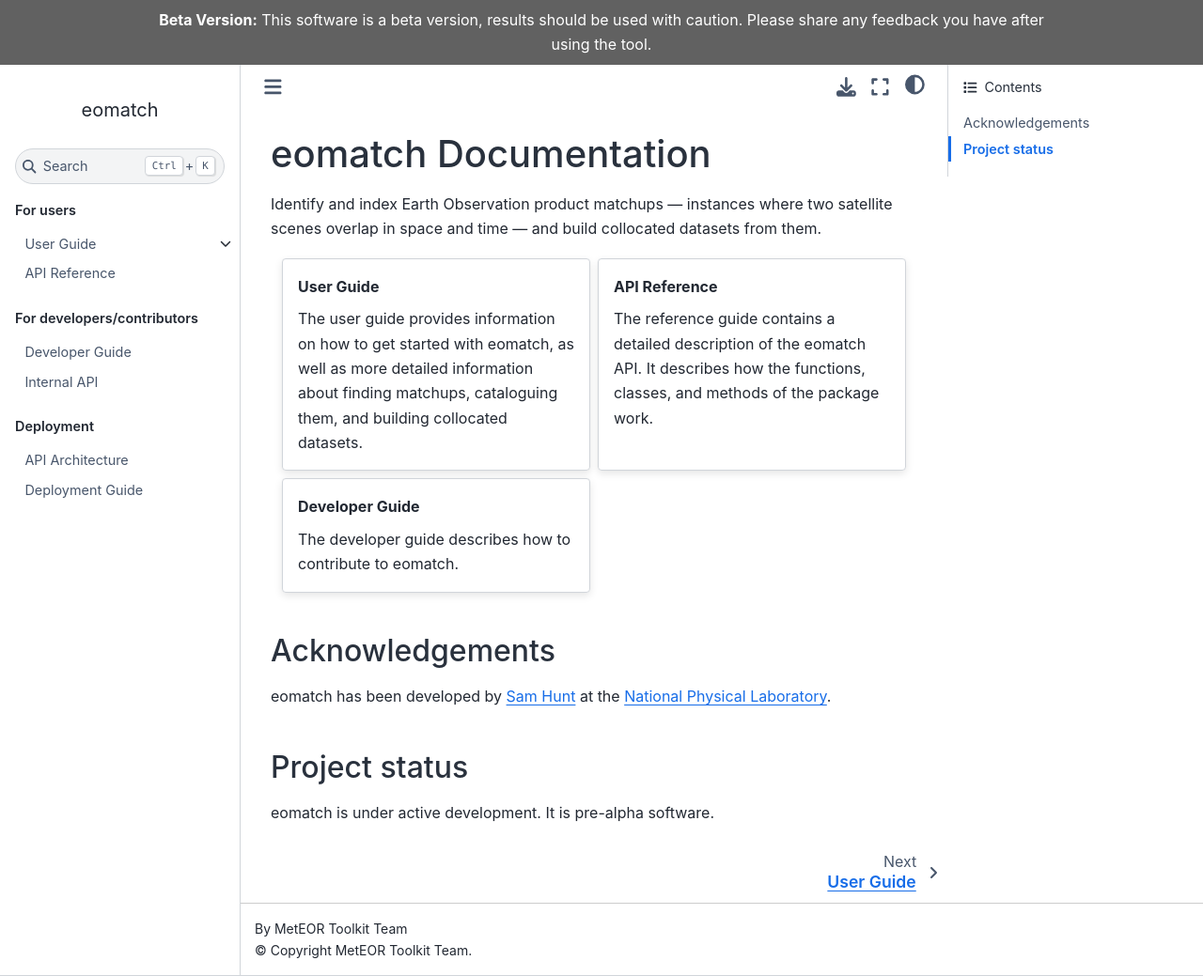
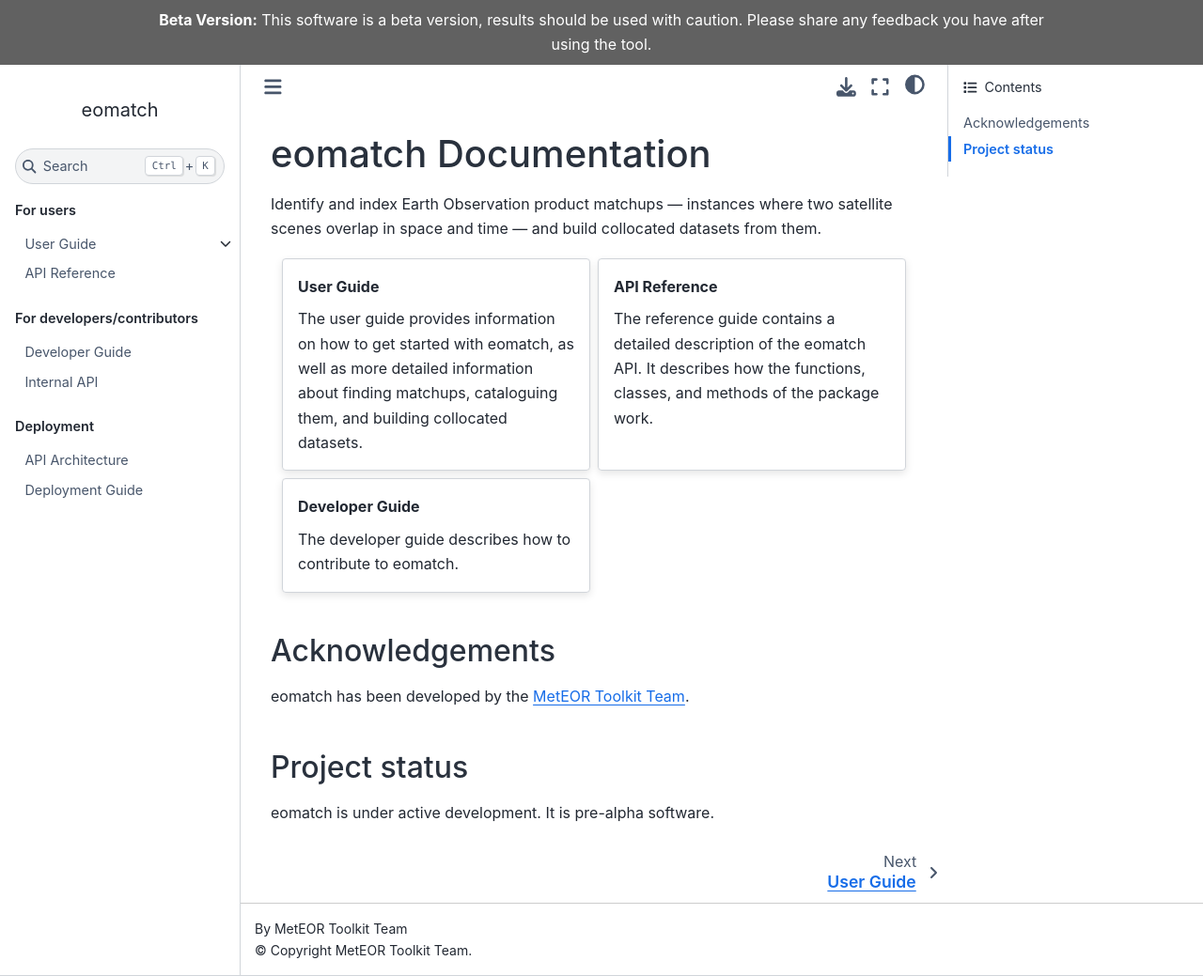
Before and after one commit to meteor-toolkit/eomatch, a Sphinx documentation site: the page built from docs/index.rst, in a window 1280 px wide and 1039 px high. Shown: the whole window at 94% size. Built offline with Sphinx 7.4.7 and the Sphinx Book theme 1.1.4, drawn with Linux system fonts in a browser that asks for light colours.

Commit message:
Update author to MetEOR Toolkit Team in docs index

```diff
--- a/docs/index.rst
+++ b/docs/index.rst
@@ -33,8 +33,8 @@
 Acknowledgements
 ----------------
 
-eomatch has been developed by `Sam Hunt <sam.hunt@npl.co.uk>`_ at the
-`National Physical Laboratory <https://www.npl.co.uk>`_.
+eomatch has been developed by the
+`MetEOR Toolkit Team <team@comet-toolkit.org>`_.
 
 Project status
 --------------
```
